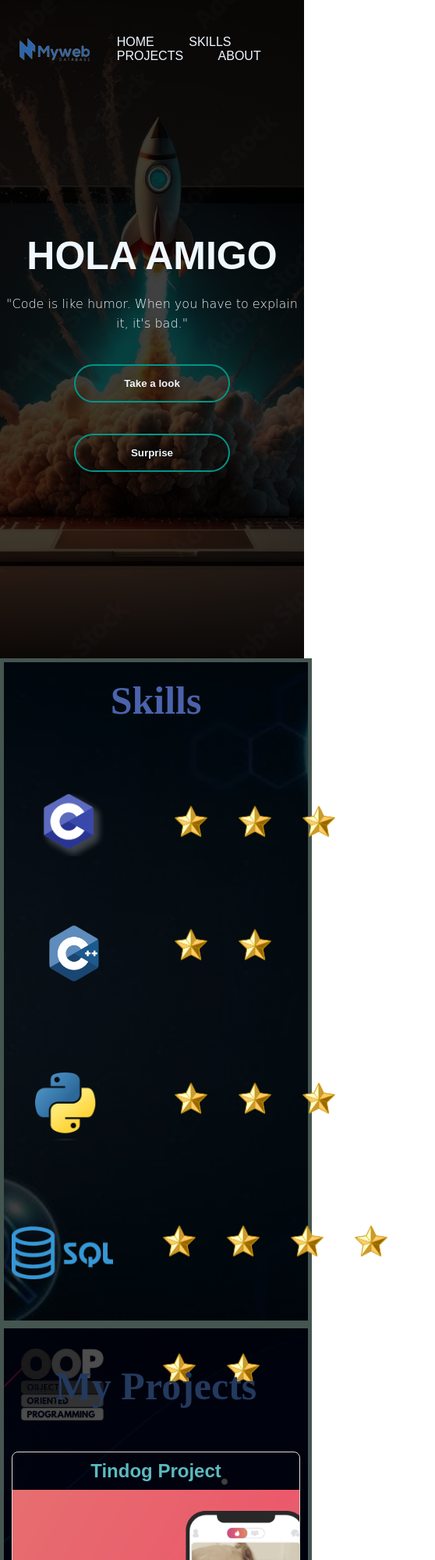
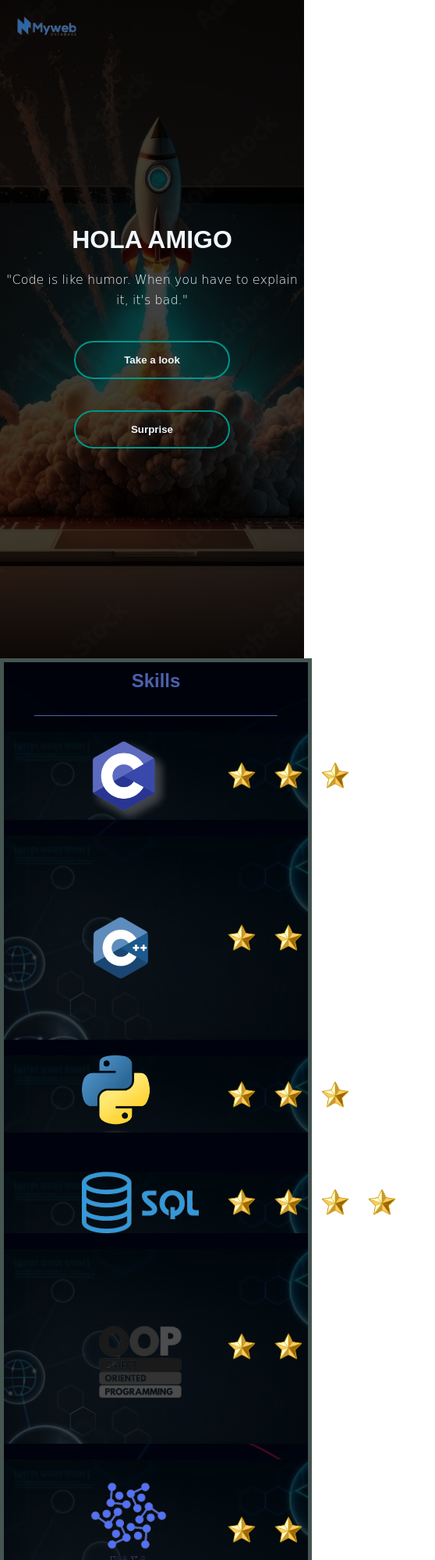
Before and after one commit to Asitpanda45/MyPortfolio, a plain HTML site: page index.html in a window 390 px wide. Shown: the top 2000 px of the page at 78% size, 558 px wide, since content can reach past the window. Drawn offline with Linux system fonts and the light colour scheme; a web font is replaced by a local one.

Commit message:
Initial commit

```diff
--- a/style.css
+++ b/style.css
@@ -1,39 +1,45 @@
-*{
+* {
     margin: 0;
     padding: 0;
     font-family: sans-serif;
 }
-.banner{
+
+.banner {
     width: 100%;
     height: 100vh;
-    background-image: linear-gradient(rgba(0,0,0,0.75),rgba(0,0,0,0.75)),url(webPic.jpg);
+    background-image: linear-gradient(rgba(0,0,0,0.75),rgba(0,0,0,0.75)), url(webPic.jpg);
     background-size: cover;
     background-position: center;
 }
-.navbar{
+
+.navbar {
     width: 95%;
     margin: auto;
-    padding: 35px 0;
+    padding: 20px 0;
     display: flex;
     justify-content: space-between;
     align-items: center;
 }
-.logo{
+
+.logo {
     width: 120px;
     cursor: pointer;
 }
-.navbar ul li{
+
+.navbar ul li {
     list-style: none;
     display: inline-block;
-    margin: 0 20px;
+    margin: 0 10px;
     position: relative;
 }
-.navbar ul li a{
+
+.navbar ul li a {
     text-decoration: none;
     color: aliceblue;
     text-transform: uppercase;
 }
-.navbar ul li::after{
+
+.navbar ul li::after {
     content: '';
     height: 3px;
     width: 0;
@@ -43,10 +49,12 @@
     bottom: -5px;
     transition: 0.5s;
 }
-.navbar ul li:hover:after{
+
+.navbar ul li:hover::after {
     width: 100%;
 }
-.content{
+
+.content {
     width: 100%;
     position: absolute;
     top: 50%;
@@ -54,17 +62,20 @@
     text-align: center;
     color: aliceblue;
 }
-.content h1{
-    font-size: 50px;
+
+.content h1 {
+    font-size: 3rem;
     margin-top: 80px;
 }
-.content p{
+
+.content p {
     font-family: "Playwrite AU VIC", cursive;
     margin: 20px auto;
     font-weight: 100;
-    line-height: 25px;
+    line-height: 1.6;
 }
-button{
+
+button {
     width: 200px;
     padding: 15px 0;
     text-align: center;
@@ -78,7 +89,8 @@ button{
     position: relative;
     overflow: hidden;
 }
-span{
+
+button span {
     background: #009688;
     height: 100%;
     width: 0;
@@ -89,144 +101,138 @@ span{
     z-index: -1;
     transition: 0.5s;
 }
-button:hover span{
+
+button:hover span {
     width: 100%;
 }
-button:hover{
+
+button:hover {
     border: none;
 }
-.skills-section{
+
+.skills-section {
+    background-image: linear-gradient(rgba(0,0,0,0.75),rgba(0,0,0,0.75)), url(webPic2.jpg);
+}
+
+.skills-section, .projects-section, .about_section {
     width: 100%;
-    height: 100vh;
-    background-image: linear-gradient(rgba(0,0,0,0.75),rgba(0,0,0,0.75)),url(webPic4.jpg);
+    min-height: 100vh;
     background-size: cover;
     background-position: center;
     border: 5px solid rgb(69, 85, 80);
     margin: 0;
 }
-.skills-section h2{
+
+.skills-section h2, .projects-section h2, .about_section h2 {
     text-align: center;
     margin-top: 0;
-    font-size: 50px;
-    font-family: "Nabla";
-    color: #6987eab7;
+    font-size: 3rem;
+    font-family: "Nabla", sans-serif;
+    color: rgba(105, 135, 234, 0.72);
     padding: 20px;
 }
-.skills-section hr{
-    margin: 20px 500px;
+
+.skills-section hr, .about_section hr {
+    margin: 20px auto;
+    width: 80%;
+    max-width: 500px;
     height: 1.2px;
     border: 0;
-    background-color:  #6987eab7;
+    background-color: rgba(105, 135, 234, 0.72);
 }
+
 .skills-container {
     display: flex;
     justify-content: space-around;
     align-items: flex-start;
     flex-wrap: wrap;
 }
-.skills-1, .skills-2 {
-    display: flex;
-    flex-direction: column;
-    align-items: flex-start;
+
+.skills-container .skills-1, .skills-container .skills-2 {
+    width: 45%;
+    margin-bottom: 30px;
 }
 
-.skills-1 ul, .skills-2 ul {
+.skills-container ul {
     list-style-type: none;
-    line-height: 1.5;
+    font-size: 1.6rem;
+    line-height: 2;
+    text-align: center;
 }
-.skills-section ul{
-    color: #009688;
-    font-size: 2rem;
-    text-align: center;
-    line-height: 2;
-}
-.c-icon {
-    width: 160px;
-    height: auto;
-    margin: 20px;
-    padding-right: 20px;
-
-}
-.cpp-icon{
-    width: 180px;
-    height: auto;
-    margin-top: 25px;
-    margin-right: 20px;
-}
-.python-icon{
-    width: 80px;
-    height: auto;
-    margin-top: 70px;
-    margin-bottom: 50px;
-    padding-right: 60px;
-    padding-left: 40px;
-
-}
-.sql-icon{
-    width: 130px;
-    height: auto;
-    margin-top: 30px;
-    padding-right: 35px;
-}
-.oop-icon{
-    width: 130px;
-    height: auto;
-    margin-top: 40px;
-    padding-right: 35px;
-}
-.dsa-icon{
-    width: 150px;
-    height: auto;
-    margin-top: 20px;
-    padding-right: 20px;
-}
-
 
 .skills-container li {
     display: flex;
     align-items: center;
-    margin-right: 50px;
-    margin-bottom: 30px;
+    margin-bottom: 20px;
+    background-image: linear-gradient(rgba(0,0,0,0.75),rgba(0,0,0,0.75)), url(webPic4.jpg);
 }
-.python-icon,.star{
-    margin-left: 20px;
+
+.skills-container img.c-icon {
+    width: 200px;
+    height: auto;
+    background: transparent;
+    margin-right: 0;
+    margin-left: 50px;
+    padding-right: 30px;
 }
-.skills-container img.c-icon,
-.skills-container img.cpp-icon,
-.skills-container img.python-icon{
+
+.skills-container img.cpp-icon {
+    width: 200px;
+    height: auto;
+    background: transparent;
+    margin-top: 90px;
+    margin-bottom: 60px;
+    margin-right: 0;
+    margin-left: 50px;
+    padding-right: 30px;
+}
+
+.skills-container img.python-icon {
+    width: 90px;
+    height: auto;
+    background: transparent;
+    margin-right: 60px;
+    margin-left: 100px;
+    padding-right: 30px;
+}
+
+.skills-container img.sql-icon {
+    width: 150px;
+    height: auto;
+    background: transparent;
+    margin-right: 0;
+    margin-left: 100px;
+    padding-right: 30px;
+}
+
+.skills-container img.oop-icon {
+    width: 130px;
+    height: auto;
+    background: transparent;
+    margin-top: 80px;
+    margin-bottom: 40px;
     margin-right: 10px;
-    margin-left: 0px;
+    margin-left: 110px;
+    padding-right: 30px;
 }
-.skills-container img.sql-icon,
-.skills-container img.oop-icon,
-.skills-container img.dsa-icon{
-    margin-left: 10px;
+
+.skills-container img.dsa-icon {
+    width: 180px;
+    height: auto;
+    background: transparent;
+    margin-right: 0;
+    margin-left: 70px;
+    padding-right: 30px;
 }
 
 .skills-container img.star {
-    margin-right: 2px;
-    width: 60px;
+    width: 80px;
     height: auto;
+    margin-right: 10px;
 }
 
-
 .projects-section {
-    width: 100%;
-    height: 100vh;
-    background-image: linear-gradient(rgba(0,0,0,0.75),rgba(0,0,0,0.75)),url(webPic2.jpg);
-    background-size: cover;
-    background-position: center;
-    border: 5px solid rgb(69, 85, 80);
-    margin: 0;
-}
-
-.projects-section h2 {
-    text-align: center;
-    margin-top: 0;
-    font-size: 50px;
-    font-family: "Nabla";
-    color: #23395d;
-    padding: 45px;
+    background-image: linear-gradient(rgba(0,0,0,0.75),rgba(0,0,0,0.75)), url(webPic2.jpg);
 }
 
 .projects-container {
@@ -237,14 +243,13 @@ button:hover{
 }
 
 .project {
+    width: 45%;
+    max-width: 400px;
+    margin: 10px;
     background-color: #15202b;
-    background: transparent;
     border: 1px solid #ddd;
     border-radius: 8px;
     box-shadow: 0 4px 8px rgba(0, 0, 0, 0.1);
-    width: 400px;
-    margin: 10px;
-    text-align: center;
     overflow: hidden;
 }
 
@@ -255,93 +260,64 @@ button:hover{
 }
 
 .project h3 {
+    text-align: center;
+    font-size: 1.5rem;
     margin: 10px 0;
-    font-size: 1.5em;
-    color:  #5bbabf;
+    color: #5bbabf;
 }
 
 .project p {
-
     font-family: "Playwrite NG Modern", cursive;
-    font-optical-sizing: auto;
-    font-style: normal;
+    font-size: 1.2rem;
     font-weight: bold;
     padding: 0 20px 5px;
     color: aliceblue;
 }
+
 .about_section {
-    width: 100%;
-    height: 100vh;
-    background-image: linear-gradient(rgba(0,0,0,0.75),rgba(0,0,0,0.75)),url(webPic3.jpg);
-    background-size: cover;
-    background-position: center;
-    border: 5px solid rgb(69, 85, 80);
-    margin: 0;
+    background-image: linear-gradient(rgba(0,0,0,0.75),rgba(0,0,0,0.75)), url(webPic3.jpg);
 }
-.about_section h2{
-    color: rgb(69, 155, 164);
-    justify-content: center;
-    align-items: center;
-    text-align: center;
-    font-size: 2.5rem;
-    margin: 40px;
-}
-.about_box{
+
+.about_box {
     display: flex;
     justify-content: center;
     align-items: center;
     flex-wrap: wrap;
-   }
-.about_section hr{
-    margin: 20px 500px;
-    height: 1.2px;
-    border: 0;
-    background-color:  rgb(69, 155, 164);
+    padding: 20px;
 }
-.about_box p{
-    display: block;
-    justify-content: space-around;
-    background-color: #1d1c3e;
+
+.about_box p {
+    font-family: "Roboto Mono", monospace;
+    font-size: 1.5rem;
+    line-height: 2;
+    color: #fff;
+    background: transparent;
     border: 3px solid #6d7476;
-    background: transparent;
     border-radius: 10px;
-    width: 950px;
     padding: 20px;
     margin: 10px;
     text-align: justify;
-    overflow: hidden;
-    font-size: 1.5rem;
-    line-height: 2;
-    font-family: "Roboto Mono", monospace;
-    font-optical-sizing: auto;
-    font-weight: 100;
-    font-style: oblique;
-    color: #fff;
 }
+
 footer {
     width: 100%;
-    height: 250px;
     padding: 20px 0;
     background-color: #040c1b;
     text-align: center;
     color: rgb(186, 210, 233);
     position: relative;
     bottom: 0;
-    border:  3px solid #6d7476;;
+    border-top: 3px solid #6d7476;
 }
-.footer-content .logo{
-    display: grid;
-    margin-right: 50px;
-}
+
 .footer-content {
     max-width: 1200px;
     margin: auto;
-    margin-bottom: 30px;
 }
 
 .footer-content p {
+    font-family: "Playwrite AU VIC", cursive;
     margin: 10px 0;
-    font-family: "Playwrite AU VIC", cursive;
 }
 
 .social-icons {
@@ -353,6 +329,7 @@ footer {
     text-decoration: none;
     color: aliceblue;
 }
+
 .social-icons img {
     width: 30px;
     height: 30px;
@@ -364,6 +341,127 @@ footer {
 .social-icons img:hover {
     transform: scale(1.2);
 }
-.footer-bottom{
-    margin: 0;
+
+@media only screen and (max-width: 1200px) {
+    .skills-container .skills-1, .skills-container .skills-2 {
+        width: 100%;
+    }
+
+    .projects-container .project {
+        width: 100%;
+    }
 }
+
+@media only screen and (max-width: 768px) {
+    .navbar {
+        padding: 10px 0;
+    }
+
+    .navbar ul {
+        display: none;
+        position: fixed;
+        top: 80px;
+        left: 0;
+        width: 100%;
+        background-color: #333;
+        text-align: center;
+        z-index: 1000;
+        transform: translateY(-100%);
+        transition: transform 0.3s ease-in-out;
+    }
+
+    .navbar ul.show {
+        display: block;
+        transform: translateY(0);
+    }
+
+    .navbar ul li {
+        display: block;
+        margin: 10px 0;
+    }
+
+    .navbar .menu-icon {
+        display: block;
+        cursor: pointer;
+    }
+
+    .content h1 {
+        font-size: 2.5rem;
+        margin-top: 60px;
+    }
+
+    .content p {
+        font-size: 1.2rem;
+    }
+
+    .skills-section h2,
+    .projects-section h2,
+    .about_section h2 {
+        font-size: 2rem;
+        padding: 15px;
+    }
+
+    .skills-container .skills-1,
+    .skills-container .skills-2 {
+        width: 100%;
+    }
+
+    .projects-container .project {
+        width: 100%;
+    }
+
+    .about_box p {
+        font-size: 1.2rem;
+        padding: 15px;
+        width: 100%;
+    }
+
+    .skills-container img.star {
+        width: 60px;
+    }
+}
+
+@media only screen and (max-width: 480px) {
+    .logo {
+        width: 100px;
+    }
+
+    .navbar ul {
+        top: 60px;
+    }
+
+    .content h1 {
+        font-size: 2rem;
+        margin-top: 40px;
+    }
+
+    .content p {
+        font-size: 1rem;
+    }
+
+    .skills-section h2,
+    .projects-section h2,
+    .about_section h2 {
+        font-size: 1.5rem;
+        padding: 10px;
+    }
+
+    .skills-container .skills-1,
+    .skills-container .skills-2 {
+        width: 100%;
+    }
+
+    .projects-container .project {
+        width: 100%;
+    }
+
+    .about_box p {
+        font-size: 1rem;
+        padding: 10px;
+        width: 100%;
+    }
+
+    .skills-container img.star {
+        width: 50px;
+    }
+}
```
